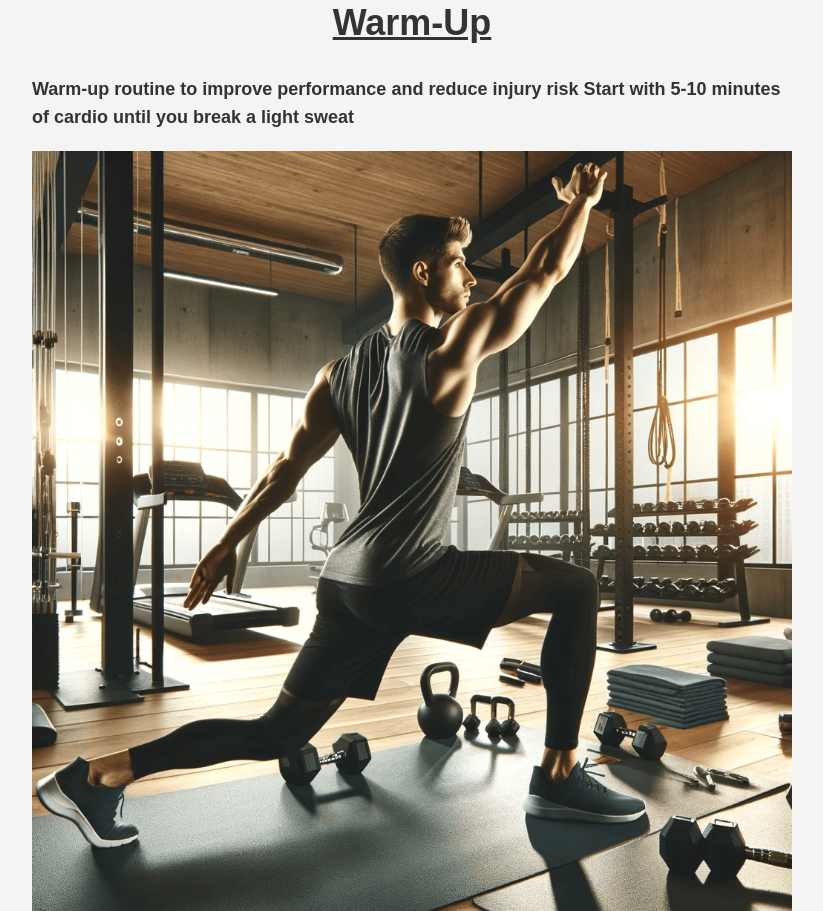
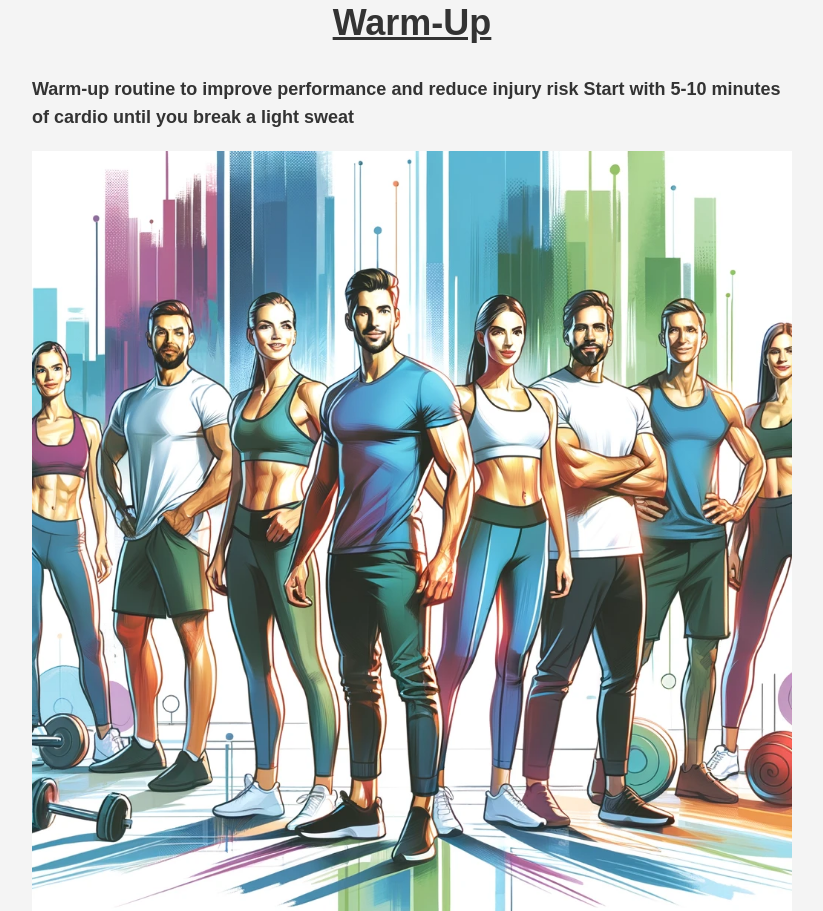
Before and after one commit to Amawareness24/Mywebsite, a plain HTML site: page index.html in a window 1280 px wide. Shown: the part 3023-3934 px from the top of the page, without its empty margins (228-1051 px from the left). Drawn offline with nearby package versions, Linux system fonts and the light colour scheme.

Commit message:
Update index.html

```diff
--- a/index.html
+++ b/index.html
@@ -530,7 +530,7 @@
             <h2 class="text-4xl mb-8"><b><u><center>Warm-Up</center></b></u></h2>
             <p class="text-lg">Warm-up routine to improve performance and reduce injury risk
                 Start with 5-10 minutes of cardio until you break a light sweat</p>
-             <img src="images/Warm-Up.png.png" alt="Warm-Up Image">
+             <img src="images/BG WEB.webp" alt="BG WEB.webp Image">
             <ul>
                 <li>Core temperature increase helps prevent injury</li>
                 <li>Introduction to the "Body Mobilizer" from the Gray Institute.</li>
```
